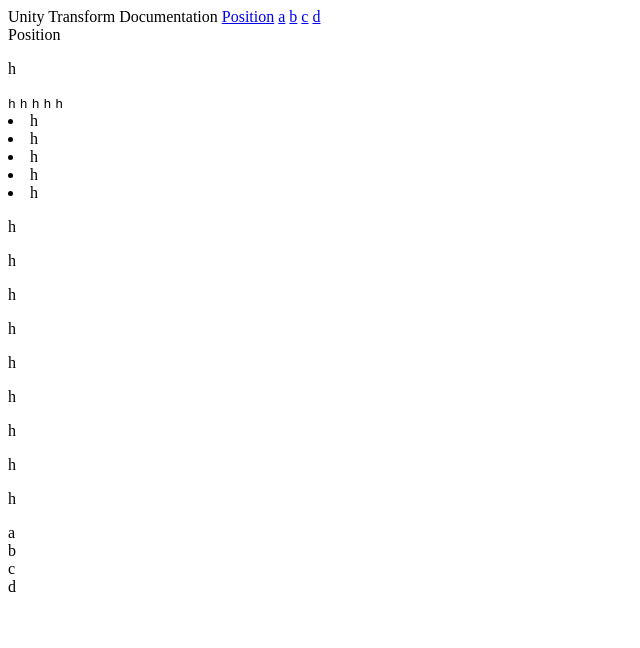
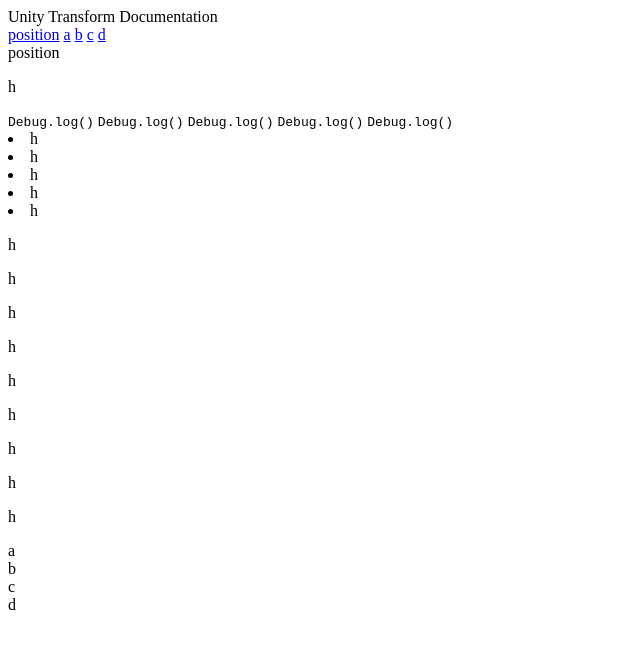
Before and after one commit to douglasgraham570/CSSandbox, a website: page public/documentation.html in a window 1280 px wide. Shown: the whole page, without its empty margins (0-640 px from the left). Drawn offline with Linux system fonts and the light colour scheme.

Commit message:
Technical documentation scaffolding complete

```diff
--- a/public/css/documentation-styles.css
+++ b/public/css/documentation-styles.css
@@ -0,0 +1,6 @@
+/*Media query for Mobile Devices*/
+@media (min-width: 480px) {
+  navbar {
+    display: block;
+  }
+}
--- a/public/documentation.html
+++ b/public/documentation.html
@@ -7,10 +7,8 @@
   </head>
   <body>
     <nav id="navbar">
-      <head>
-        Unity Transform Documentation
-      </head>
-      <a href="#Position" class="nav-link">Position</a>
+      <header>Unity Transform Documentation</header>
+      <a href="#position" class="nav-link">position</a>
       <a href="#a" class="nav-link">a</a>
       <a href="#b" class="nav-link">b</a>
       <a href="#c" class="nav-link">c</a>
@@ -18,15 +16,15 @@
     </nav>
 
     <main id="main-doc">
-      <section class="main-section" id="Position">
-        <header>Position</header>
+      <section class="main-section" id="position">
+        <header>position</header>
 
         <p>h</p>
-        <code>h</code>
-        <code>h</code>
-        <code>h</code>
-        <code>h</code>
-        <code>h</code>
+        <code>Debug.log()</code>
+        <code>Debug.log()</code>
+        <code>Debug.log()</code>
+        <code>Debug.log()</code>
+        <code>Debug.log()</code>
         <li>h</li>
         <li>h</li>
         <li>h</li>
@@ -42,10 +40,10 @@
         <p>h</p>
         <p>h</p>
       </section>
-      <section class="main-section" id="a">a</section>
-      <section class="main-section" id="b">b</section>
-      <section class="main-section" id="c">c</section>
-      <section class="main-section" id="d">d</section>
+      <section class="main-section" id="a"><header>a</header></section>
+      <section class="main-section" id="b"><header>b</header></section>
+      <section class="main-section" id="c"><header>c</header></section>
+      <section class="main-section" id="d"><header>d</header></section>
     </main>
   </body>
 </html>
```
